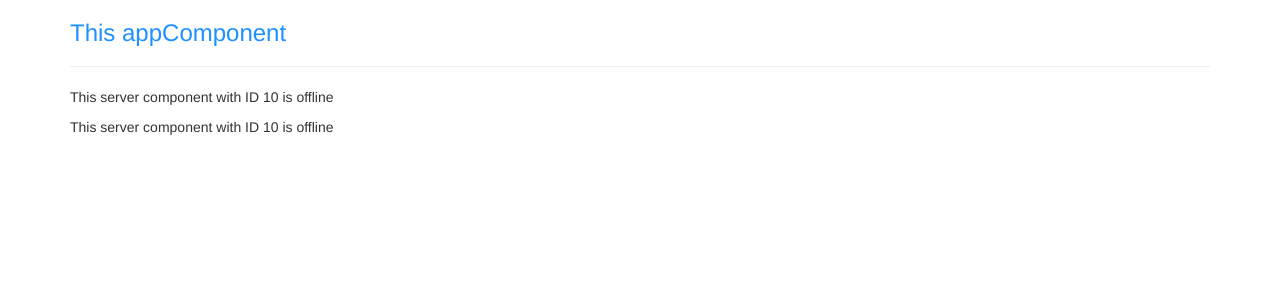
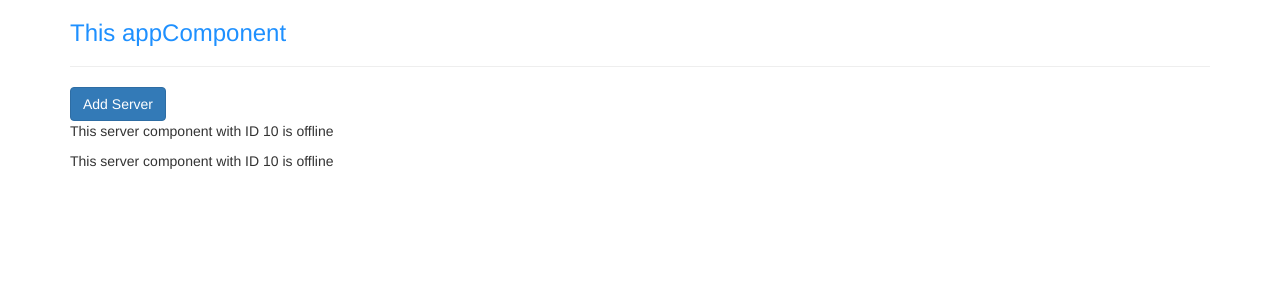
Before and after one commit to quanhieu/angular-Bootcamp, an Angular app: page / in a window 1280 px wide. Shown: the top 300 px of the page. Built offline with nearby package versions, Linux system fonts and the light colour scheme.

Commit message:
27.Property biding - one way binding (react) vs two way binding (angular)

```diff
--- a/src/app/servers/servers.component.html
+++ b/src/app/servers/servers.component.html
@@ -1,2 +1,3 @@
+<button class="btn btn-primary" [disabled]="!allowNewServer">Add Server</button>
 <app-server></app-server>
 <app-server></app-server>
--- a/src/app/servers/servers.component.ts
+++ b/src/app/servers/servers.component.ts
@@ -4,16 +4,21 @@ import { Component, OnInit } from '@angular/core';
   selector: 'app-servers',
   // selector: '[app-servers]',
   // selector: '.app-servers',
-  // templateUrl: './servers.component.html',
-  template: `
-    <app-server></app-server>
-    <app-server></app-server>
-  `,
+  templateUrl: './servers.component.html',
+  // template: `
+  //   <app-server></app-server>
+  //   <app-server></app-server>
+  // `,
   styleUrls: ['./servers.component.css']
 })
 export class ServersComponent implements OnInit {
+  allowNewServer = false;
 
-  constructor() { }
+  constructor() {
+    setTimeout(() => {
+      this.allowNewServer = true;
+    }, 2000);
+  }
 
   ngOnInit(): void {
   }
```
